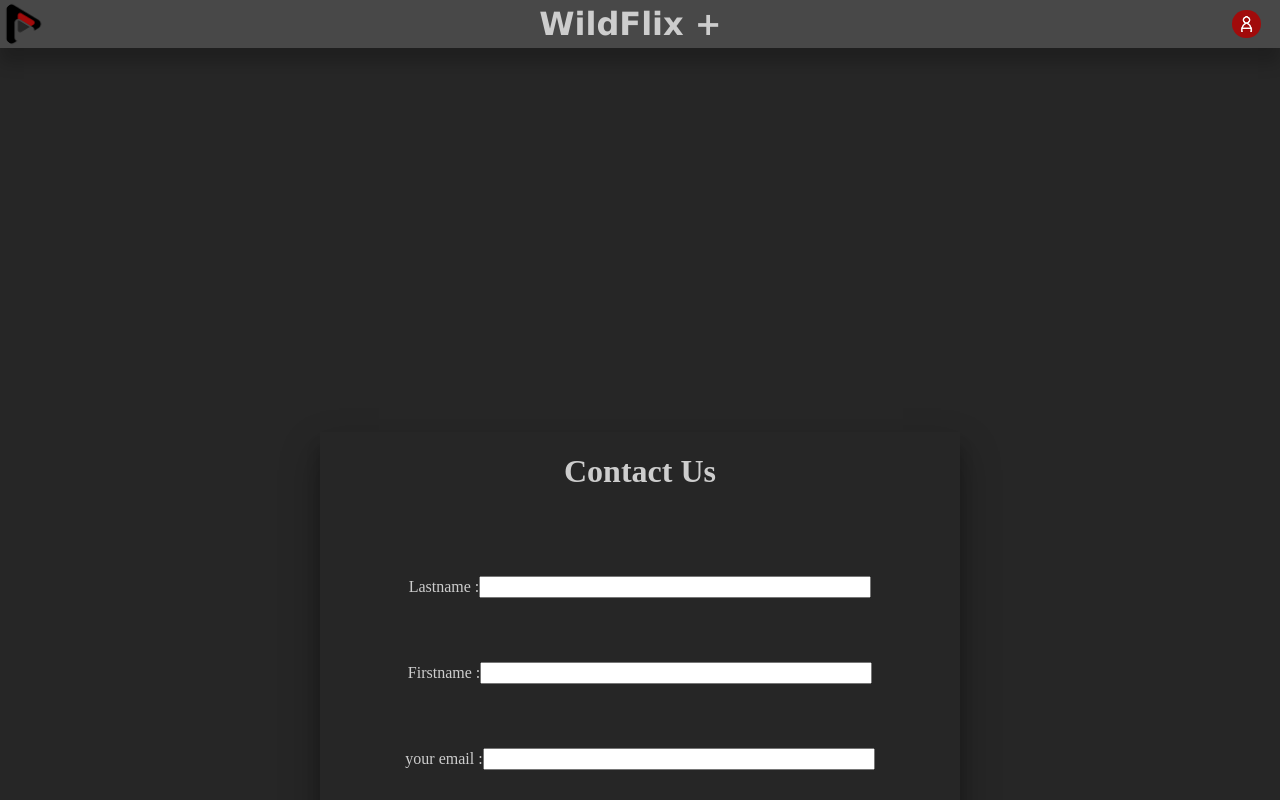
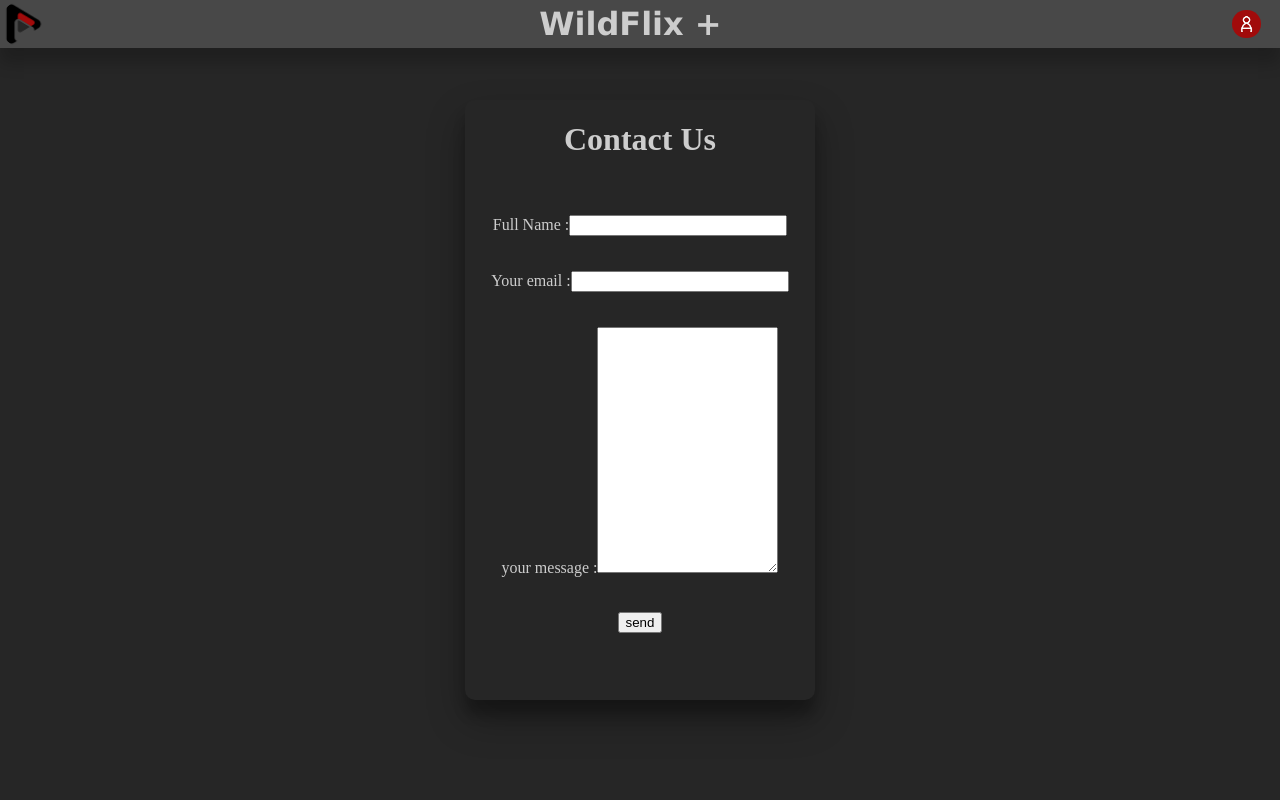
Before and after one commit to WildCodeSchool/2023-03-JS-Remote-Wild_Impact_Project-2_Team_C, a React (Vite) app in the folder frontend/: page / in a window 1280 px wide. Shown: the top 800 px of the page. Built offline with nearby package versions, Linux system fonts and the light colour scheme; a web font is replaced by a local one.

Commit message:
formulaire refais

```diff
--- a/frontend/src/pages/ContactForm.jsx
+++ b/frontend/src/pages/ContactForm.jsx
@@ -6,25 +6,25 @@ function ContactForm() {
   return (
     <div className="form">
       <h1>Contact Us</h1>
-
-      <div className="lastname">
-        <label className="labLastName" htmlFor="LastName">
-          Lastname :
+      <div>
+        <label htmlFor="Fullname">
+          Full Name :
+          <input type="text" />
         </label>
-        <input type="text" id="LastName" name="Lastname" />
       </div>
       <div>
-        <label htmlFor="FirstName">Firstname :</label>
-        <input type="text" id="FirstName" name="Firstname" />
+        <label htmlFor="email">
+          Your email :
+          <input type="email" />
+        </label>
       </div>
       <div>
-        <label htmlFor="email"> your email :</label>
-        <input type="email" name="email" id="email" />
+        <label htmlFor="message">
+          your message :
+          <textarea />
+        </label>
       </div>
-      <div>
-        <label htmlFor="message"> your message :</label>
-        <textarea id="message" name="message" />
-      </div>
+
       <button className="button"> send </button>
     </div>
   );
--- a/frontend/src/styles/Form.scss
+++ b/frontend/src/styles/Form.scss
@@ -1,44 +1,33 @@
 @import "./Variables.scss";
 
-.form {
-  display: flex;
-  flex-direction: column;
-  text-align: center;
-  width: 50%;
-  height: 500px;
-  margin: auto;
-  margin-top: 30%;
+.form{
+  width: 350px;
+ height: 600px;
+ position: absolute;
+ left: 50%;
+ top: 50%;
+ transform: translate(-50%, -50%);
+ text-align: center;
+ border-radius: 10px;
   box-shadow: rgba(0, 0, 0, 0.3) 0px 19px 38px,
-    rgba(0, 0, 0, 0.22) 0px 15px 12px;
+rgba(0, 0, 0, 0.22) 0px 15px 12px;
+
+input{
+  width: 60%;
+  margin-top: 10%;
+
 }
-#LastName {
+label{
   margin-top: 10%;
-  height: 1rem;
-  width: 60%;
+
+
 }
-#FirstName {
+textarea{
   margin-top: 10%;
-  height: 1rem;
-  width: 60%;
+  height: 15rem;
+  width: auto;
 }
-#email {
-  margin-top: 10%;
-  height: 1rem;
-  width: 60%;
-}
-#message {
-  margin-top: 10%;
-  height: 8rem;
-  width: 60%;
-}
-#labLastName {
+button{
   margin-top: 10%;
 }
-.button {
-text-align: center;
-height: 8%;
-width: 50%;
-margin-left: 25%;
-margin-top: 10%;
-border-radius: 40px;
 }
```
